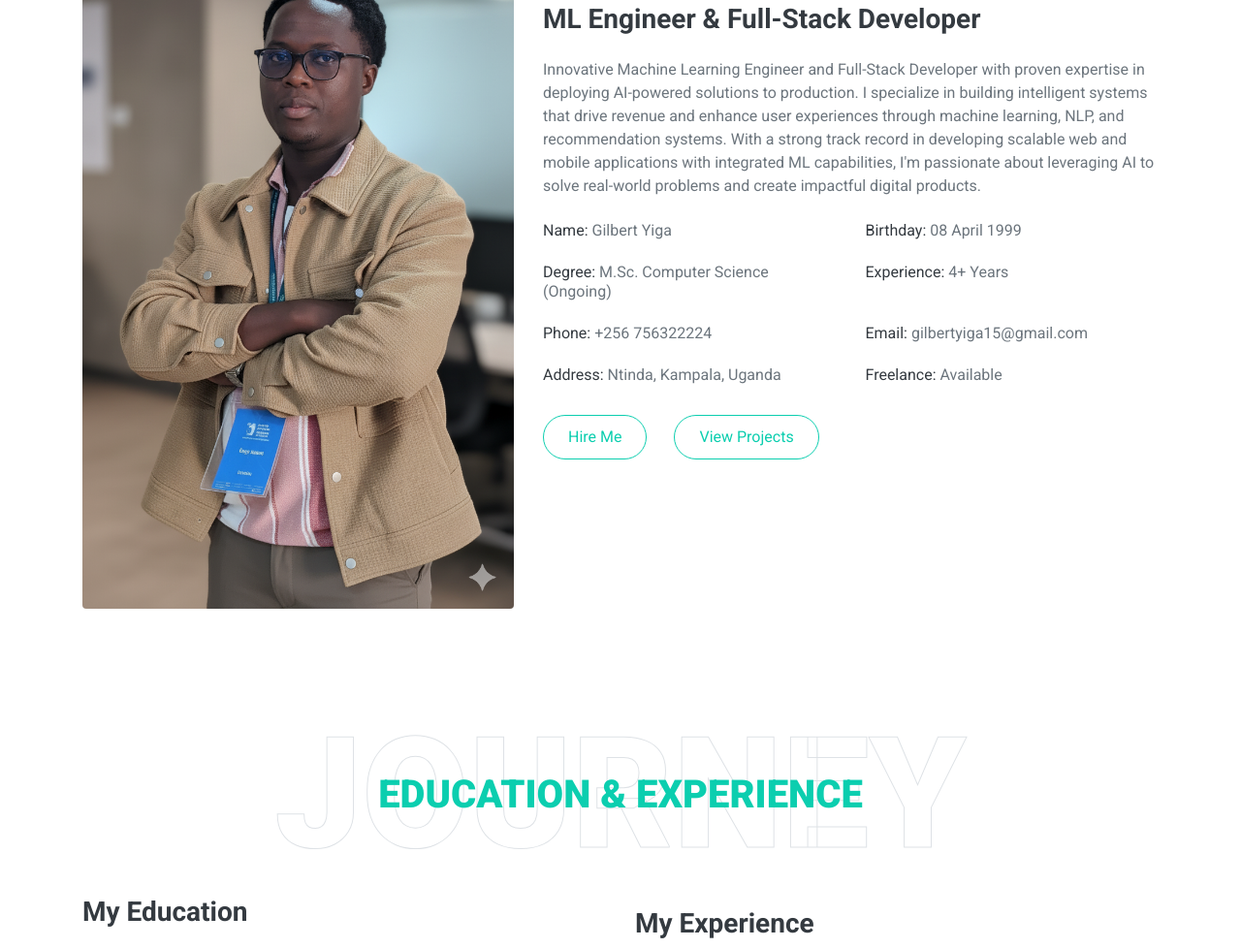
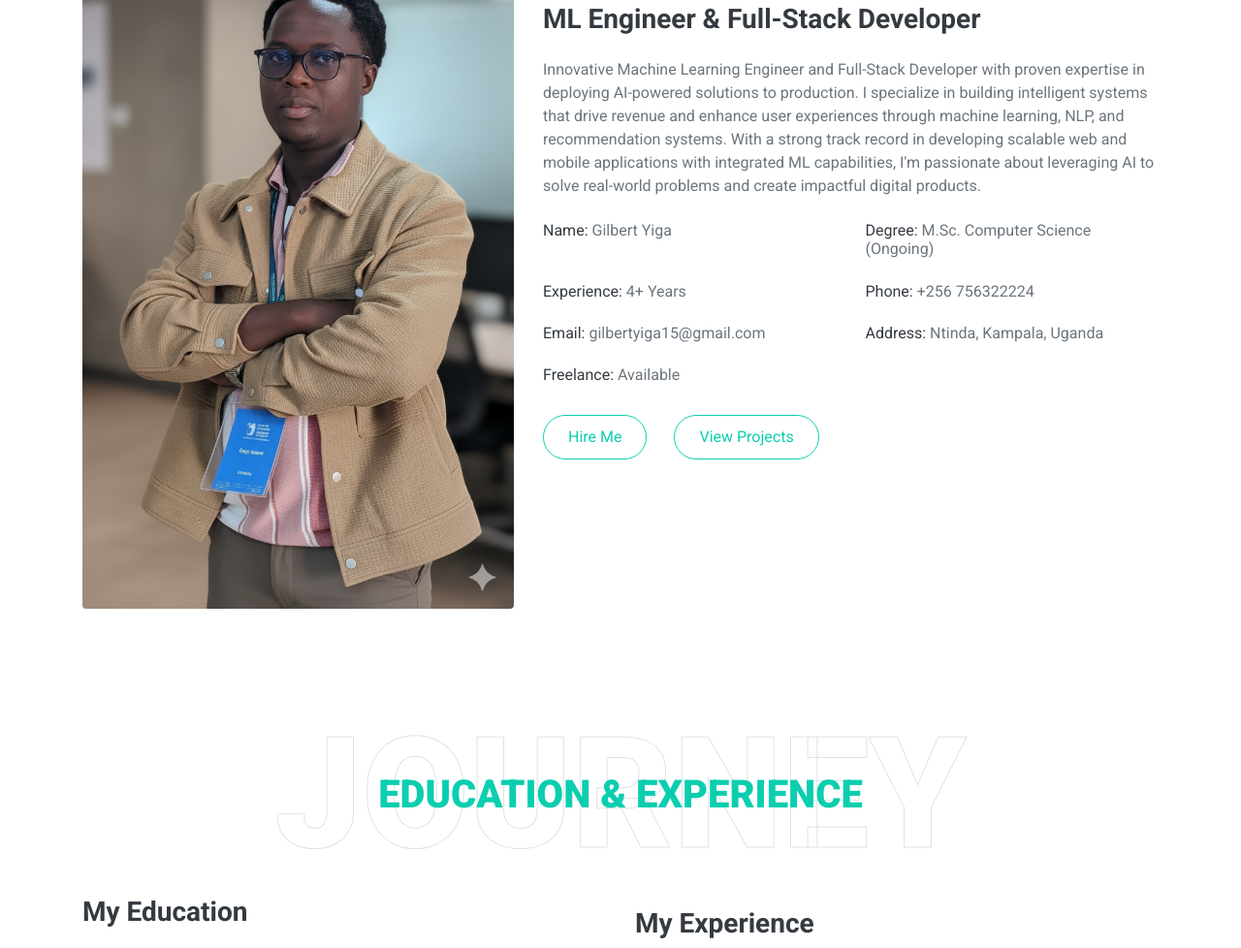
Before and after one commit to yigagilbert/yigagilbert.github.io, a plain HTML site: page index.html in a window 1280 px wide. Shown: the part 1247-2225 px from the top of the page at 97% size. Drawn offline with nearby package versions, Linux system fonts and the light colour scheme.

```diff
--- a/index.html
+++ b/index.html
@@ -72,7 +72,6 @@
                     <p>Innovative Machine Learning Engineer and Full-Stack Developer with proven expertise in deploying AI-powered solutions to production. I specialize in building intelligent systems that drive revenue and enhance user experiences through machine learning, NLP, and recommendation systems. With a strong track record in developing scalable web and mobile applications with integrated ML capabilities, I'm passionate about leveraging AI to solve real-world problems and create impactful digital products.</p>
                     <div class="row mb-3">
                         <div class="col-sm-6 py-2"><h6>Name: <span class="text-secondary">Gilbert Yiga</span></h6></div>
-                        <div class="col-sm-6 py-2"><h6>Birthday: <span class="text-secondary">08 April 1999</span></h6></div>
                         <div class="col-sm-6 py-2"><h6>Degree: <span class="text-secondary">M.Sc. Computer Science (Ongoing)</span></h6></div>
                         <div class="col-sm-6 py-2"><h6>Experience: <span class="text-secondary">4+ Years</span></h6></div>
                         <div class="col-sm-6 py-2"><h6>Phone: <span class="text-secondary">+256 756322224</span></h6></div>
```
